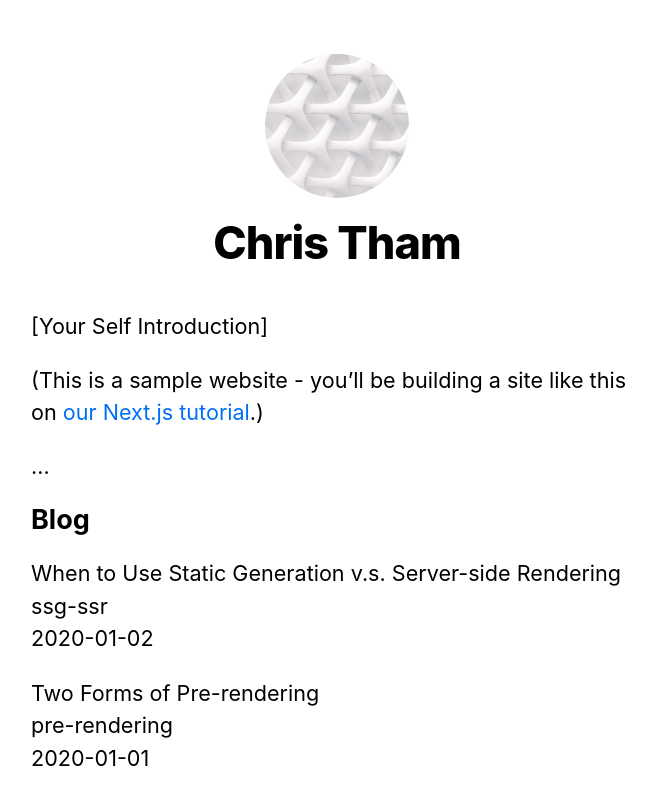
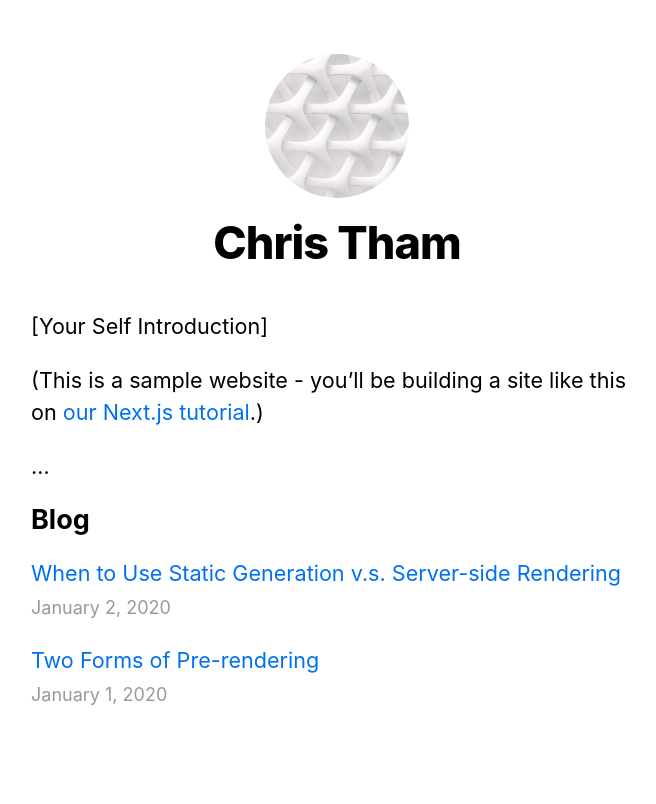
Before and after one commit to ChristineTham/nextjs-blog, a Next.js app: page / in a window 1280 px wide. Shown: the top 804 px of the page, without its empty margins (303-959 px from the left). Built offline with nearby package versions, Linux system fonts and the light colour scheme.

Commit message:
Dynamic Routes complete

```diff
--- /dev/null
+++ b/components/date.js
@@ -0,0 +1,6 @@
+import { parseISO, format } from 'date-fns'
+
+export default function Date({ dateString }) {
+  const date = parseISO(dateString)
+  return <time dateTime={dateString}>{format(date, 'LLLL d, yyyy')}</time>
+}
--- a/lib/posts.js
+++ b/lib/posts.js
@@ -1,6 +1,8 @@
 import fs from 'fs'
 import path from 'path'
 import matter from 'gray-matter'
+import remark from 'remark'
+import html from 'remark-html'
 
 const postsDirectory = path.join(process.cwd(), 'posts')
 
@@ -59,16 +61,23 @@
   })
 }
 
-export function getPostData(id) {
+export async function getPostData(id) {
   const fullPath = path.join(postsDirectory, `${id}.md`)
   const fileContents = fs.readFileSync(fullPath, 'utf8')
 
   // Use gray-matter to parse the post metadata section
   const matterResult = matter(fileContents)
 
-  // Combine the data with the id
+  // Use remark to convert markdown into HTML string
+  const processedContent = await remark()
+    .use(html)
+    .process(matterResult.content)
+  const contentHtml = processedContent.toString()
+
+  // Combine the data with the id and contentHtml
   return {
     id,
+    contentHtml,
     ...matterResult.data
   }
 }
--- a/package.json
+++ b/package.json
@@ -8,9 +8,12 @@
     "start": "next start"
   },
   "dependencies": {
+    "date-fns": "^2.14.0",
     "gray-matter": "^4.0.2",
     "next": "9.4.4",
     "react": "16.13.1",
-    "react-dom": "16.13.1"
+    "react-dom": "16.13.1",
+    "remark": "^12.0.0",
+    "remark-html": "^11.0.2"
   }
 }
--- a/pages/index.js
+++ b/pages/index.js
@@ -1,7 +1,9 @@
 import Head from 'next/head'
+import Link from 'next/link'
 import Layout, { siteTitle } from '../components/layout'
 import utilStyles from '../styles/utils.module.css'
 import { getSortedPostsData } from '../lib/posts'
+import Date from '../components/date'
 
 export async function getStaticProps() {
   const allPostsData = getSortedPostsData()
@@ -31,11 +33,13 @@
         <ul className={utilStyles.list}>
           {allPostsData.map(({ id, date, title }) => (
             <li className={utilStyles.listItem} key={id}>
-              {title}
+              <Link href="/posts/[id]" as={`/posts/${id}`}>
+                <a>{title}</a>
+              </Link>
               <br />
-              {id}
-              <br />
-              {date}
+              <small className={utilStyles.lightText}>
+                <Date dateString={date} />
+              </small>
             </li>
           ))}
         </ul>
```
Also changed, not shown: pages/posts/[id].js (+15 -6 lines), 1 other file (tests, documents, lock files or other folders).
